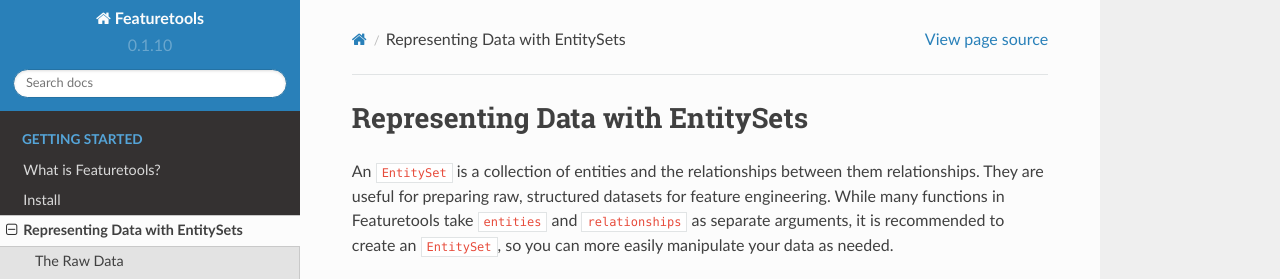
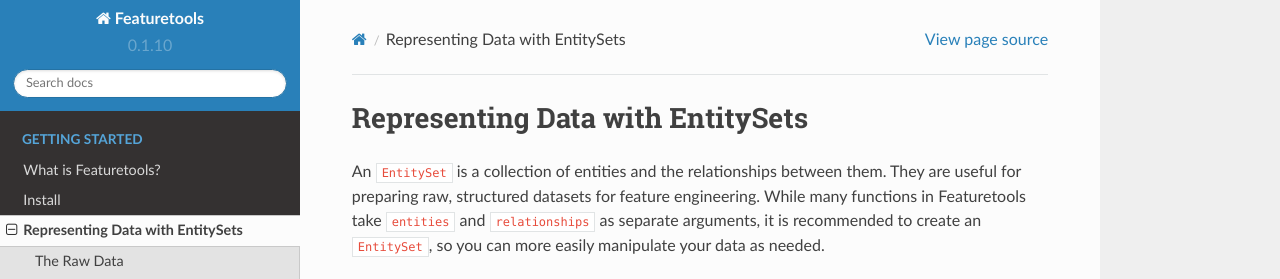
Before and after one commit to alteryx/featuretools, a Sphinx documentation site: the page built from docs/source/loading_data/using_entitysets.rst, in a window 1280 px wide and 900 px high, cut to the strip 0-279 px from the top of the window. Built offline with Sphinx 7.4.7 and the Read the Docs theme 2.0.0, drawn with Linux system fonts in a browser that asks for light colours; comment, search, counter and statistics services are not loaded; some of the changed text lies outside the part shown.

Commit message:
Fix docs typos

```diff
--- a/docs/source/automated_feature_engineering/afe.rst
+++ b/docs/source/automated_feature_engineering/afe.rst
@@ -30,7 +30,7 @@
 
 Typically, without automated feature engineering, a data scientist would write code to aggregate data for a customer, and apply different statistical functions resulting in features quantifying the customer's behavior. In this example, an expert might be interested in features such as: `total number of sessions` or `month the customer signed up`.
 
-These features can generated by DFS when we specify the target_entity as ``customers`` and ``Count`` and ``Month`` as primitives.
+These features can be generated by DFS when we specify the target_entity as ``customers`` and ``Count`` and ``Month`` as primitives.
 
 
 .. ipython:: python
@@ -98,7 +98,7 @@
 Changing Target Entity
 **********************
 
-DFS is powerful because we can create a feature matrix for any entity in our dataset. If we switch our target entity to "sessions", we can synthesize features for each session instead of each customer. Now, we can use these features to predict an the outcome of a session.
+DFS is powerful because we can create a feature matrix for any entity in our dataset. If we switch our target entity to "sessions", we can synthesize features for each session instead of each customer. Now, we can use these features to predict the outcome of a session.
 
 .. ipython:: python
 
--- a/docs/source/automated_feature_engineering/handling_time.rst
+++ b/docs/source/automated_feature_engineering/handling_time.rst
@@ -19,7 +19,7 @@
 
 **Motivating Example**
 
-  Consider the problem to predict if a customer is likely to buy an upgrade to their membership plan. To do this, you first identify historical examples of customer who upgraded and others who did not. For each customer, you can only use the interactions s/he had prior to upgrading or not upgrading their membership. This is a requirement -- by definition.
+  Consider the problem to predict if a customer is likely to buy an upgrade to their membership plan. To do this, you first identify historical examples of customers who upgraded and others who did not. For each customer, you can only use the interactions s/he had prior to upgrading or not upgrading their membership. This is a requirement -- by definition.
 
   The example above illustrates the importance of time in calculating features. Other situations are more subtle, and hence when building predictive models it is important identify if time is a consideration. If feature calculation does not account for time, it may include data in calculations that is past the outcome we want to predict and may cause the well known problem of *Label Leakage*.
 
--- a/docs/source/guides/tuning_dfs.rst
+++ b/docs/source/guides/tuning_dfs.rst
@@ -86,7 +86,7 @@
 
     feature_matrix
 
-This feature matrix contains 2 categorical variables, ``zip_code`` and ``MODE(sessions.device)``. We can use the feature matrix and feature definitions to encode these categorical values. Featuretools overs functionality to apply one hot encoding to the output of DFS.
+This feature matrix contains 2 categorical variables, ``zip_code`` and ``MODE(sessions.device)``. We can use the feature matrix and feature definitions to encode these categorical values. Featuretools offers functionality to apply one hot encoding to the output of DFS.
 
 .. ipython:: python
 
--- a/docs/source/loading_data/using_entitysets.rst
+++ b/docs/source/loading_data/using_entitysets.rst
@@ -4,7 +4,7 @@
 =================================
 .. currentmodule:: featuretools
 
-An ``EntitySet`` is a collection of entities and the relationships between them relationships. They are useful for preparing raw, structured datasets for feature engineering. While many functions in Featuretools  take ``entities`` and ``relationships`` as separate arguments, it is recommended to create an ``EntitySet``, so you can more easily manipulate your data as needed.
+An ``EntitySet`` is a collection of entities and the relationships between them. They are useful for preparing raw, structured datasets for feature engineering. While many functions in Featuretools  take ``entities`` and ``relationships`` as separate arguments, it is recommended to create an ``EntitySet``, so you can more easily manipulate your data as needed.
 
 
 .. ipython:: python
--- a/docs/source/usage_tips/scaling.rst
+++ b/docs/source/usage_tips/scaling.rst
@@ -16,7 +16,7 @@
 
 Use Spark or Dask to distribute computation
 ---------------------------------------------
-If the data is so big that loading in chunks isn't an option, we can distribute the data and parallelize the computation using frameworks like `Spark <https://spark.apache.org/docs/latest/api/python/index.html>`_ or `Dask <http://dask.pydata.org/en/latest/>`_. Both of these systems support a dataframe interface that can easily be used to partition data as need. Because Featuretools is a python library, it is easy to integrate.
+If the data is so big that loading in chunks isn't an option, we can distribute the data and parallelize the computation using frameworks like `Spark <https://spark.apache.org/docs/latest/api/python/index.html>`_ or `Dask <http://dask.pydata.org/en/latest/>`_. Both of these systems support a dataframe interface that can easily be used to partition data as needed. Because Featuretools is a python library, it is easy to integrate.
 
 
 Feature Labs
```
Also changed, not shown: other parts of docs/source/loading_data/using_entitysets.rst (+1 -1 lines).
